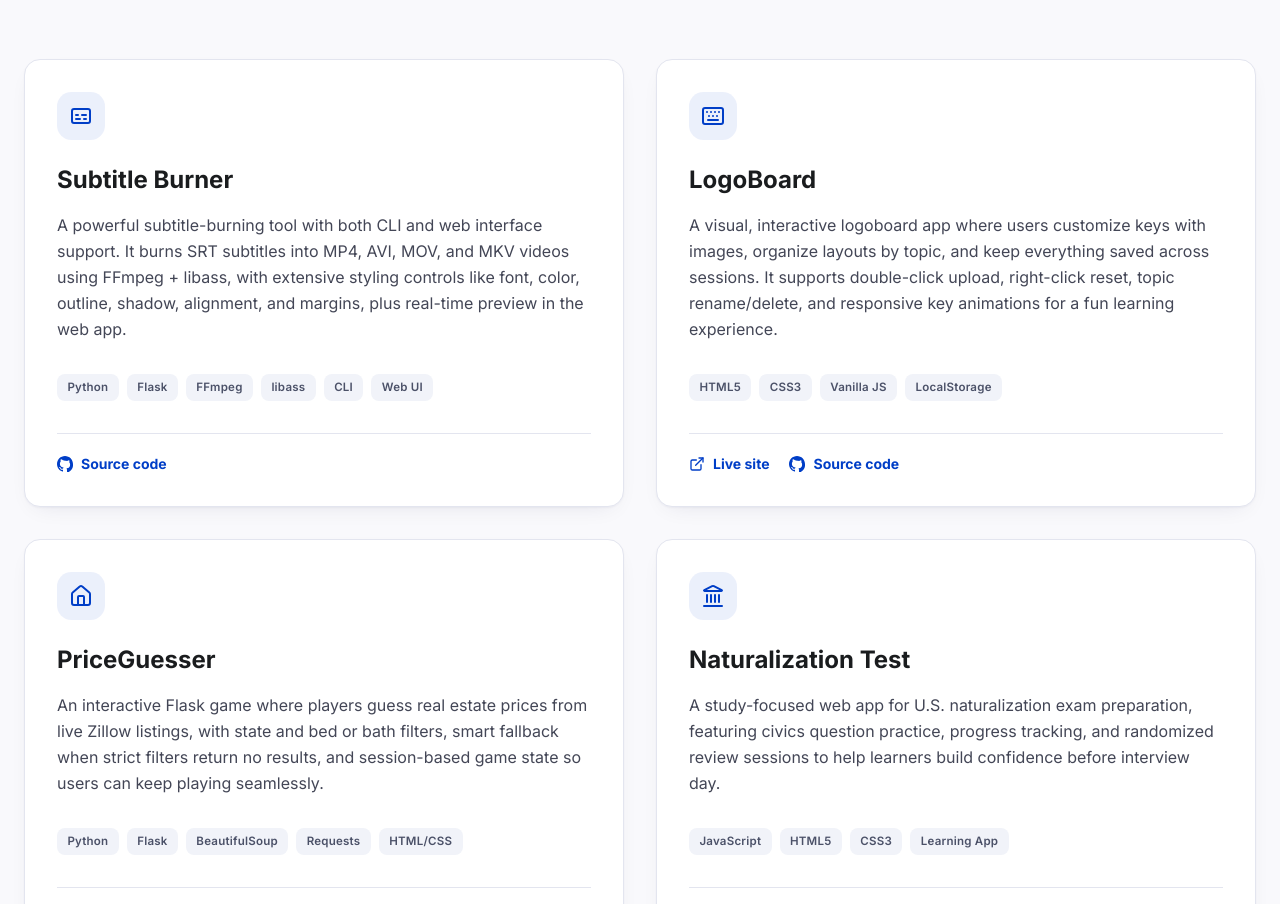
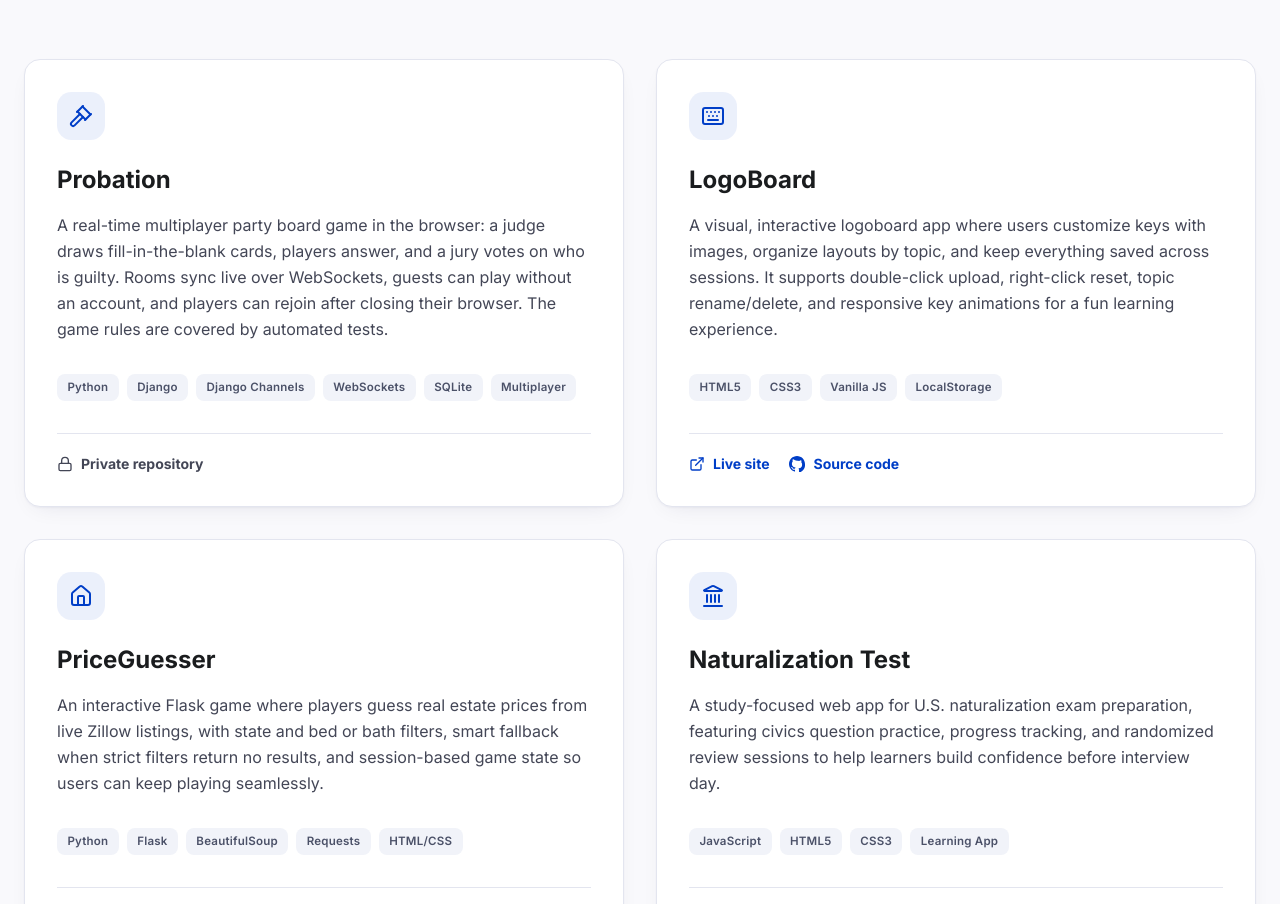
Before and after one commit to brigham4210/brigham4210.github.io, a plain HTML site: page index.html in a window 1280 px wide. Shown: the part 2180-3084 px from the top of the page. Drawn offline with nearby package versions, Linux system fonts and the light colour scheme.

Commit message:
Replace Subtitle Burner with Probation in projects
Probation is a real-time multiplayer party board game built with
Django Channels. Its repo is private, so the card shows a "Private
repository" label instead of a source link.

Co-Authored-By: Claude Opus 5.5 <noreply@anthropic.com>

```diff
--- a/index.html
+++ b/index.html
@@ -177,16 +177,16 @@
           </div>
           <div class="grid grid-cols-1 md:grid-cols-2 gap-8">
             <article class="project-card reveal">
-              <div class="project-icon"><i data-lucide="captions" class="w-6 h-6"></i></div>
-              <h3 class="text-2xl font-bold mb-4">Subtitle Burner</h3>
-              <p class="desc text-on-surface-variant mb-8 leading-relaxed">A powerful subtitle-burning tool with both CLI and web interface support. It burns SRT subtitles into MP4, AVI, MOV, and MKV videos using FFmpeg + libass, with extensive styling controls like font, color, outline, shadow, alignment, and margins, plus real-time preview in the web app.</p>
+              <div class="project-icon"><i data-lucide="gavel" class="w-6 h-6"></i></div>
+              <h3 class="text-2xl font-bold mb-4">Probation</h3>
+              <p class="desc text-on-surface-variant mb-8 leading-relaxed">A real-time multiplayer party board game in the browser: a judge draws fill-in-the-blank cards, players answer, and a jury votes on who is guilty. Rooms sync live over WebSockets, guests can play without an account, and players can rejoin after closing their browser. The game rules are covered by automated tests.</p>
               <div class="flex flex-wrap gap-2 mb-8">
-                <span class="tag">Python</span><span class="tag">Flask</span><span class="tag">FFmpeg</span><span class="tag">libass</span><span class="tag">CLI</span><span class="tag">Web UI</span>
+                <span class="tag">Python</span><span class="tag">Django</span><span class="tag">Django Channels</span><span class="tag">WebSockets</span><span class="tag">SQLite</span><span class="tag">Multiplayer</span>
               </div>
               <div class="project-links">
-                <a href="https://github.com/brigham4210/subtitle-burner" target="_blank" rel="noreferrer" class="inline-flex items-center gap-2 text-primary font-bold text-sm hover:underline">
-                  <svg class="w-4 h-4" aria-hidden="true"><use href="#i-github" /></svg> Source code
-                </a>
+                <span class="inline-flex items-center gap-2 text-on-surface-variant font-bold text-sm">
+                  <i data-lucide="lock" class="w-4 h-4"></i> Private repository
+                </span>
               </div>
             </article>
 
```
